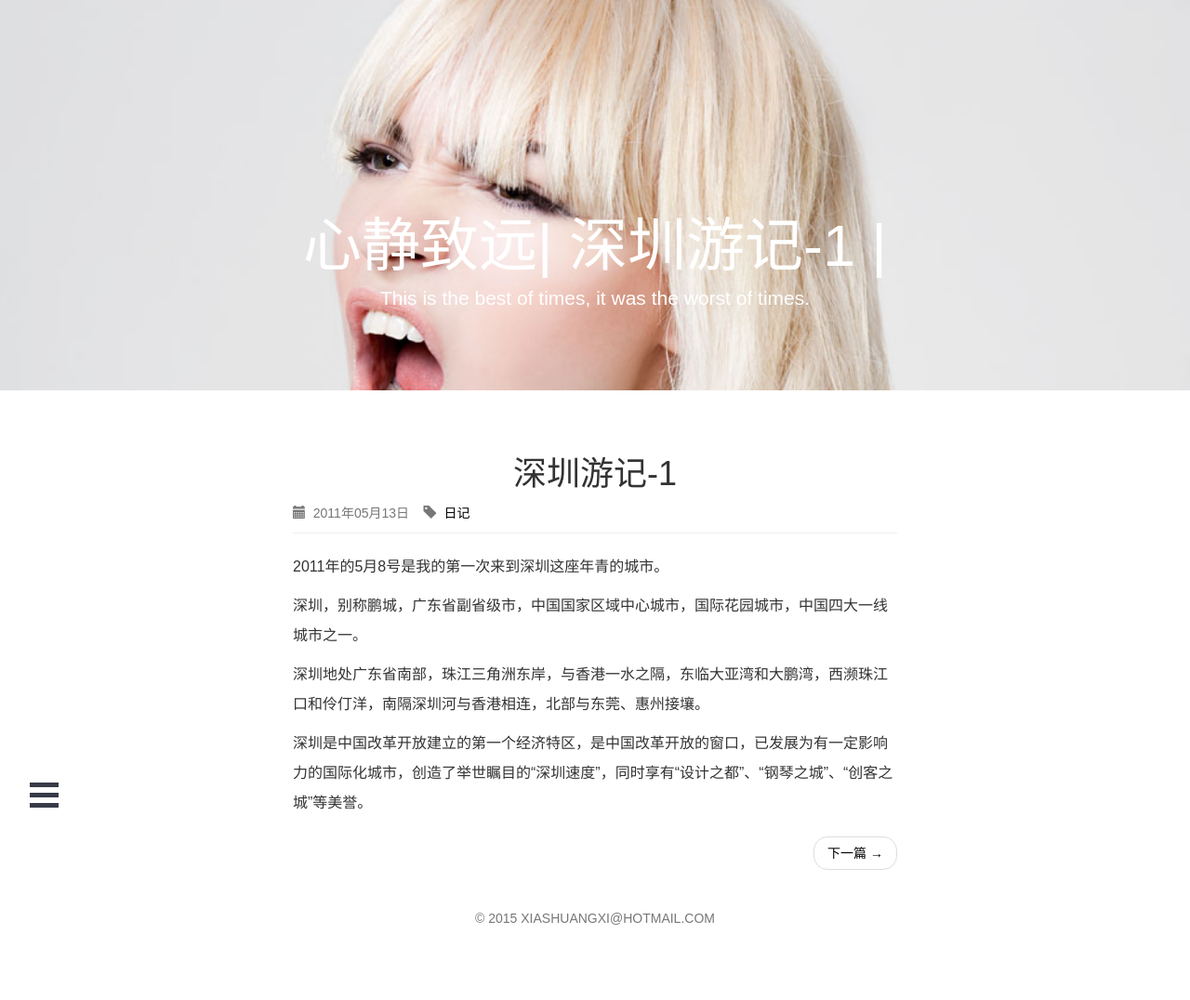
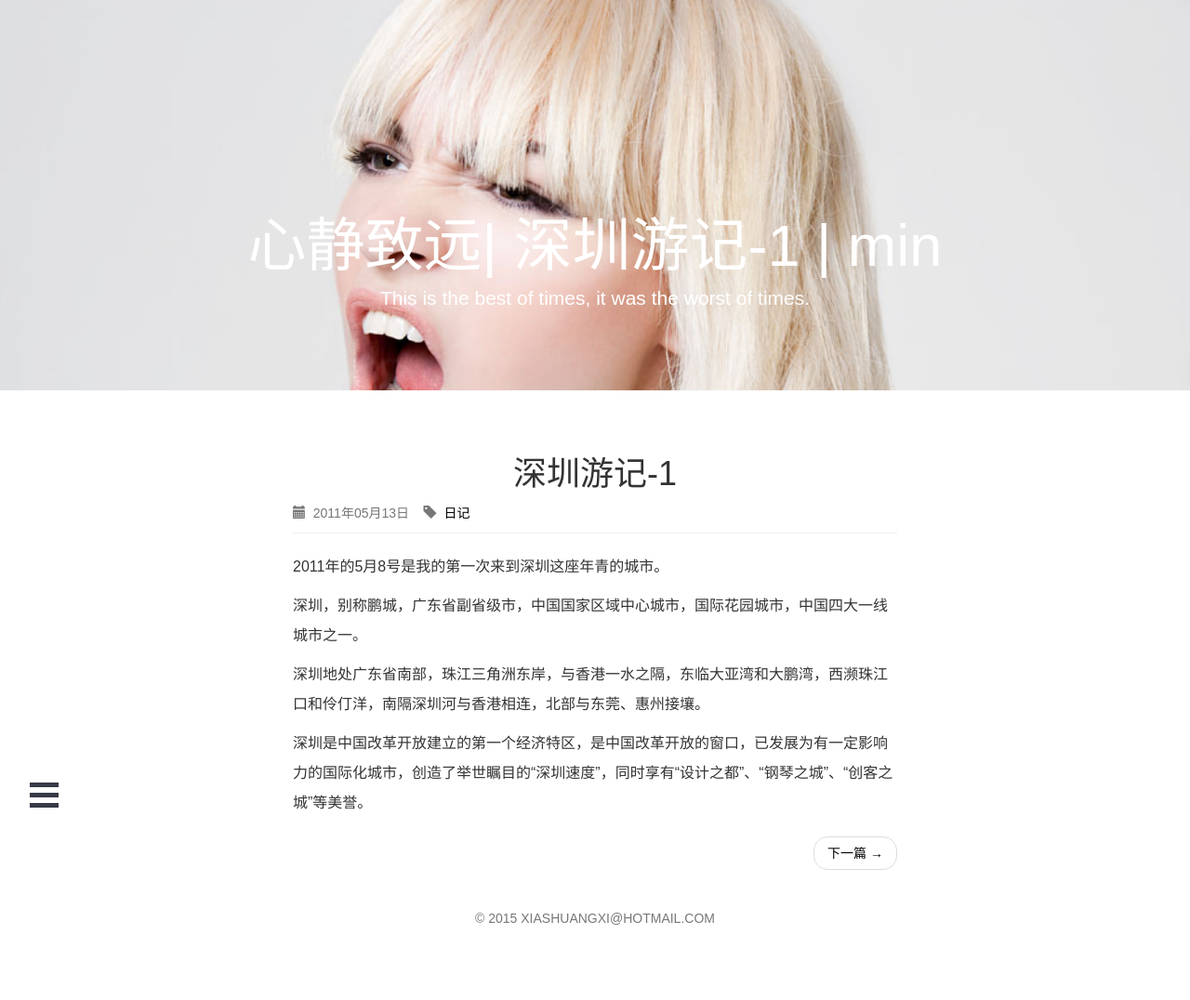
Before and after one commit to jinchangle/xiashuangxi.github.io, a Jekyll site: the page built from _posts/article/2011-05-13-diary-shengzheng-1.md, in a window 1280 px wide. Shown: the whole page at 93% size. Built offline with Jekyll 4.4.1, drawn with Linux system fonts in a browser that asks for light colours; nearby versions of some CDN libraries; comment, search, counter and statistics services are not loaded.

Commit message:
Update banner.html

```diff
--- a/_includes/banner.html
+++ b/_includes/banner.html
@@ -1,7 +1,7 @@
 {% include nav_menu.html %}
 <div class="{% if page.bsize %}{% if page.bsize = 'min' %}jumbotron-min{% endif %}{% if page.bsize = 'full' %}jumbotron-full{% endif %}{% else %}jumbotron{% endif %} masthead banner_bg_image">
     <div class="container">
-        <h1>{{ site.data.center.title }}| {{ page.title }} | {{page.bsize}}</h1>
+        <h1>{{ site.data.center.title }}| {{ page.title }} | {{page.bannersize}}</h1>
         <p>{{ site.data.center.title_sentence }}</p>
     </div>
 </div>
```
